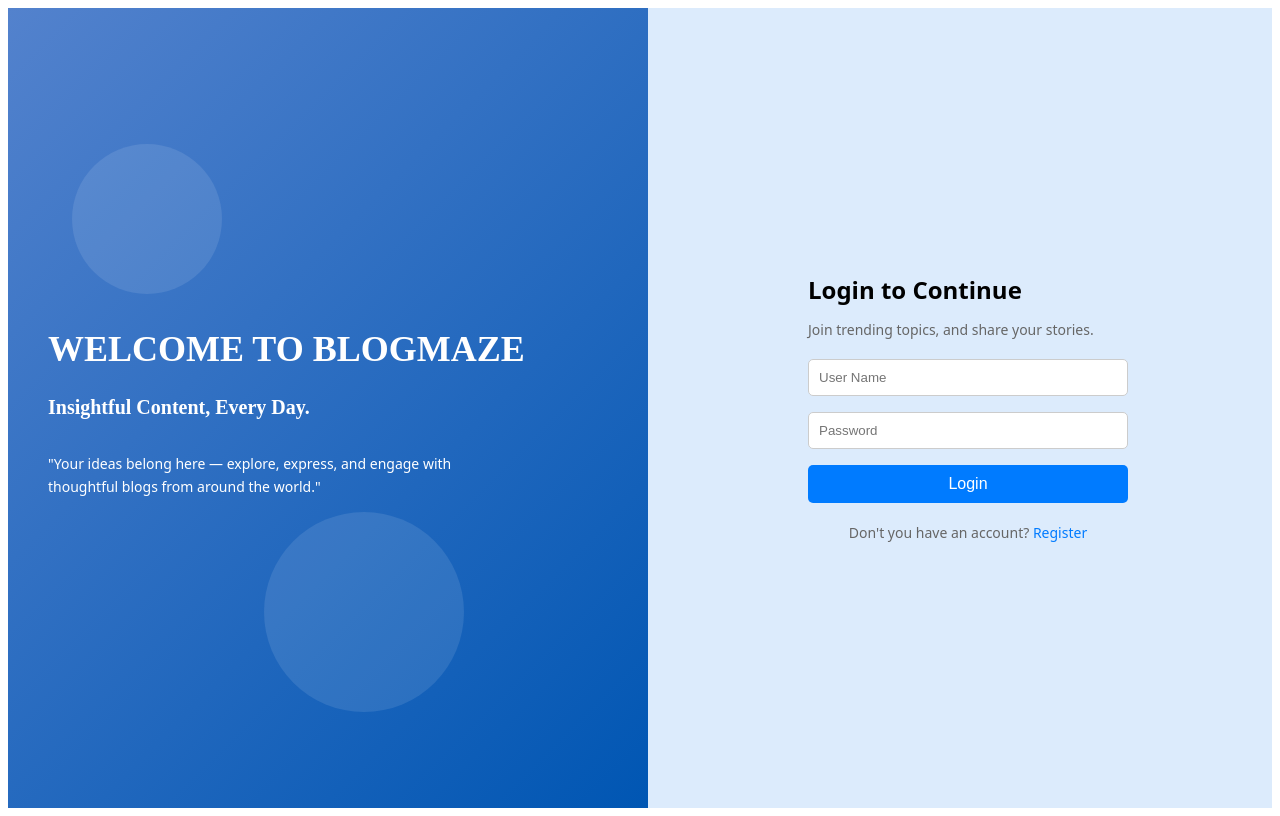
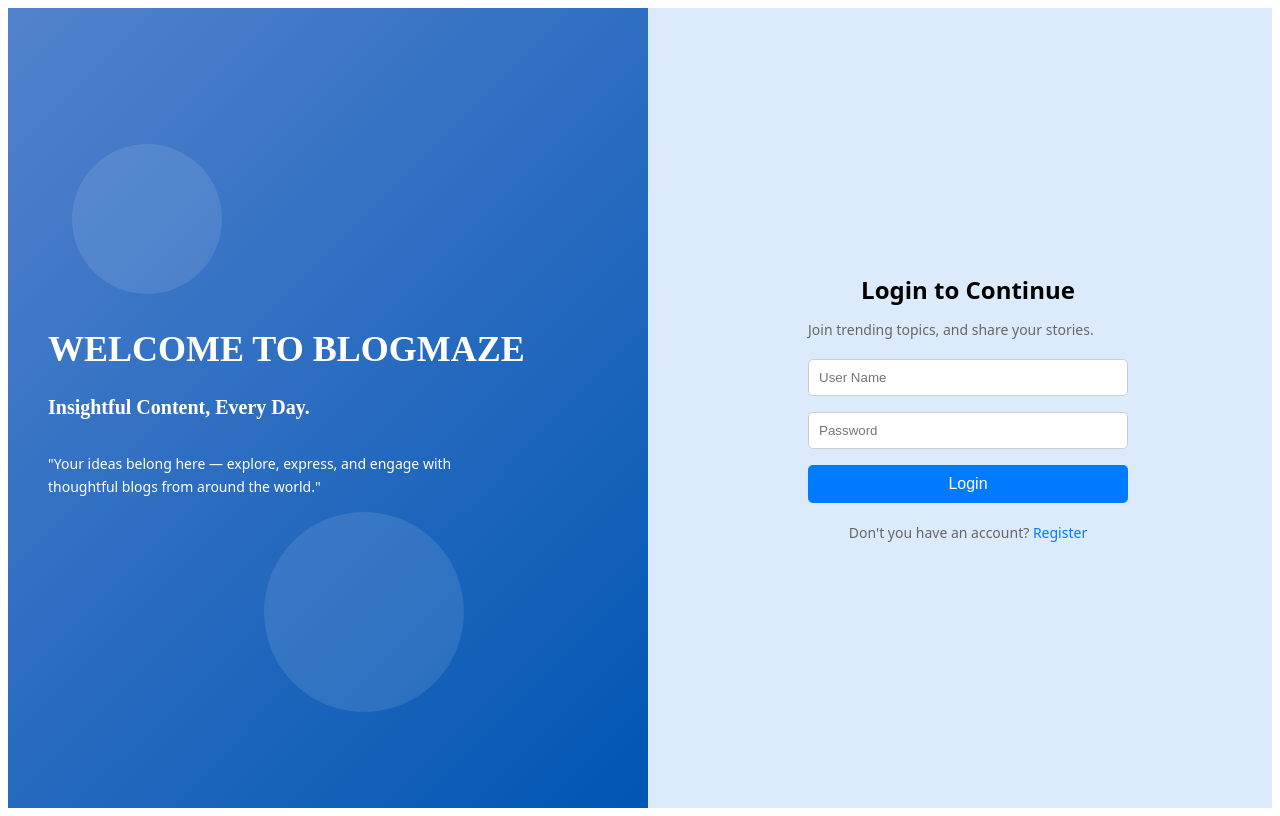
Before and after one commit to Jasdev-Singh/Blogmaze_web_app, a React (Create React App) app in the folder frontend/: page / in a window 1280 px wide. Built offline with nearby package versions, Linux system fonts and the light colour scheme.

Commit message:
Update index.css

```diff
--- a/frontend/src/index.css
+++ b/frontend/src/index.css
@@ -230,7 +230,7 @@ footer{
 }
 
 .login-form h2 {
-  margin-bottom: 10px;
+  margin-bottom: 10px; display:flex; align-items:center;justify-content:center;
 }
 
 .login-form p {
```
